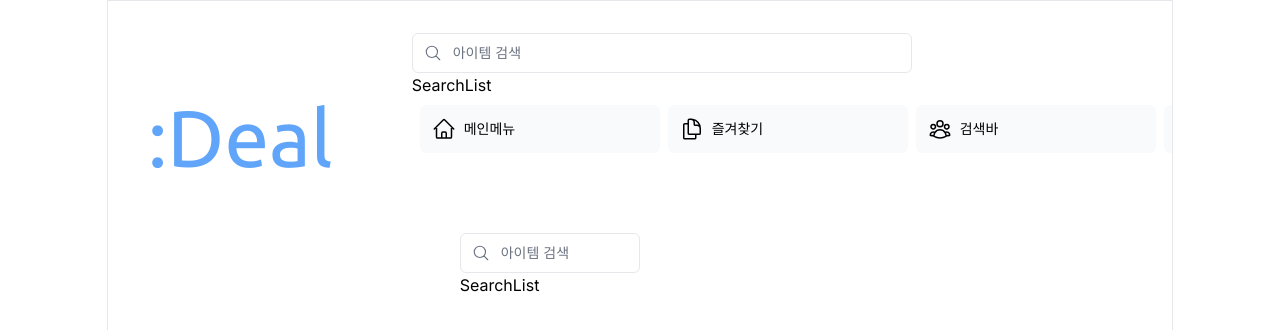
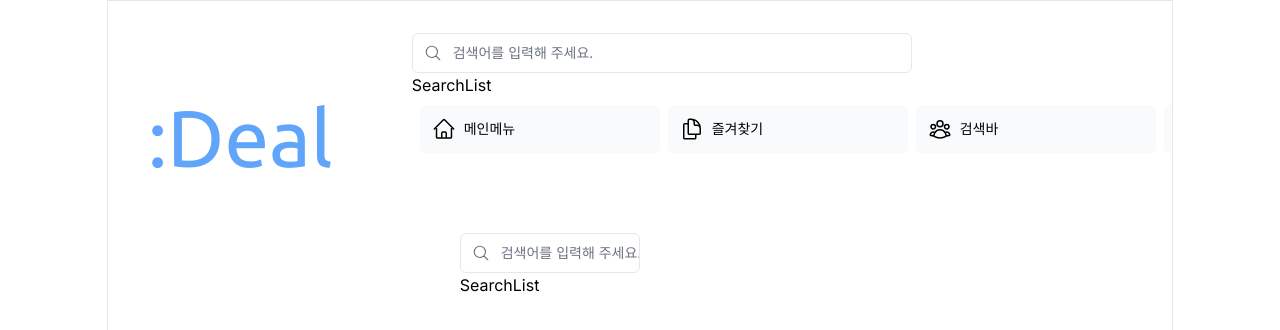
Before and after one commit to monomable/ToDeal, a Next.js app: page /home/search in a window 1280 px wide. Shown: the top 330 px of the page. Built offline with nearby package versions, Linux system fonts and the light colour scheme; a web font is replaced by a local one.

Commit message:
아이콘 변경, 커서 변경, 깃ignore 수정

```diff
--- a/src/app/home/layout.tsx
+++ b/src/app/home/layout.tsx
@@ -4,11 +4,11 @@ import DealLogo from '../ui/deal-logo';
 
 export default function Layout({ children }: { children: React.ReactNode }) {
   return (
-    <div className="flex h-screen flex-col md:w-10/12 md:p-4 md:mx-auto md:border md:overflow-hidden"> {/* md:w-?/? 비율 설정해서 좌우 크기 조정 */}
+    <div className="flex h-screen flex-col md:w-10/12 md:p-4 md:mx-auto md:border md:overflow-y-scroll"> {/* md:w-?/? 비율 설정해서 좌우 크기 조정 */}
       <div className="w-full flex-none">
         <TopNav />
       </div>
-      <div className="flex-grow p-6 md:overflow-y-auto md:p-4 md:mx-80">{children}</div>
+      <div className="flex-grow p-6 md:h-dvh md:p-4 md:mx-80">{children}</div>
     </div>
   );
 }
--- a/src/app/home/search/SearchBar.tsx
+++ b/src/app/home/search/SearchBar.tsx
@@ -27,7 +27,7 @@ const SearchBar = () => {
             </label>
             <input
                 className="peer block w-1/2 rounded-md border border-gray-200 py-[9px] pl-10 text-sm outline-2 placeholder:text-gray-500"
-                placeholder="아이템 검색"
+                placeholder="검색어를 입력해 주세요."
                 defaultValue={searchParams.get('query')?.toString()}
                 onChange={(e) => {
                     handleSearch(e.target.value);
```
Also changed, not shown: 2 other files (tests, documents, lock files or other folders).
